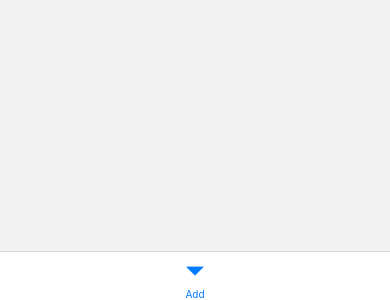
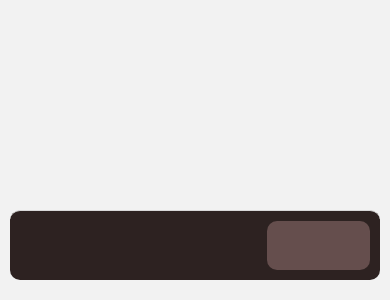
Before and after one commit to gabrielhonji/VirtualClosetSenai, a React Native app in the folder app/: screen /Login in a window 390 px wide. Before the commit this address had no page. Shown: the part 544-844 px from the top of the page. Built offline with nearby package versions, Linux system fonts and the light colour scheme.

Commit message:
bottom tab navbar start

```diff
--- /dev/null
+++ b/app/src/screens/login/Login.jsx
@@ -0,0 +1,9 @@
+import { Progress, ProgressFilledTrack } from '@gluestack-ui/themed';
+
+export default function Login() {
+  return (
+    <Progress value={100} w={300} size="md">
+      <ProgressFilledTrack />
+    </Progress>
+  );
+}
--- a/app/src/screens/navigator/Navigator.jsx
+++ b/app/src/screens/navigator/Navigator.jsx
@@ -3,14 +3,18 @@ import { NavigationContainer } from '@react-navigation/native';
 import { createStackNavigator } from '@react-navigation/stack';
 import { createBottomTabNavigator } from '@react-navigation/bottom-tabs';
 
+import styles from './Styles.jsx';
 import { Progress, ProgressFilledTrack } from '@gluestack-ui/themed';
+// import Ionicons from 'react-native-vector-icons/Ionicons';
 
 const Stack = createStackNavigator();
 const Tab = createBottomTabNavigator();
 
-export function Add() {
+import Login from '../login/Login';
+
+export function Test() {
     return (
-        <Progress value={100} w={300} size="md">
+        <Progress value={10} w={300} size="md">
             <ProgressFilledTrack />
         </Progress>
     );
@@ -18,8 +22,31 @@ export function Add() {
 
 export function HomeNavigator() {
     return (
-        <Tab.Navigator backBehavior='history' initialRouteName='Add' screenOptions={{ headerShown: false }}>
-            <Tab.Screen name="Add" component={Add} />
+        <Tab.Navigator backBehavior='history' initialRouteName='Test' screenOptions={({route}) => ({
+            headerShown: false,
+            tabBarShowLabel: false,
+            tabBarActiveTintColor: '#F5F0F6',
+            tabBarActiveBackgroundColor: '#654E4D',
+            tabBarHideOnKeyboard: true,
+            tabBarItemStyle: {
+                borderRadius: 10,
+                margin: 10,
+            },
+            tabBarStyle: {
+                backgroundColor: '#2D2221',
+                borderRadius: 10,
+                marginHorizontal: 10,
+                marginBottom: 20,
+                height: 70,
+            },
+            tabBarIcon: ({ focused, color, size }) => {
+                let iconName;
+                iconName = focused
+            }
+            })}>
+            <Tab.Screen name="Test1" component={Test} />
+            <Tab.Screen name="Test2" component={Test} />
+            <Tab.Screen name="Login" component={Login} />
         </Tab.Navigator>
     );
 }
--- /dev/null
+++ b/app/src/screens/navigator/Styles.jsx
@@ -0,0 +1,9 @@
+import { StyleSheet } from "react-native";
+
+const styles = StyleSheet.create({
+  NavigationContainer: {
+    backgroundColor: '#1E1716',
+    flex: 1,
+  },
+})
+export default styles;
```
Also changed, not shown: app/src/screens/login/Styles.jsx (added).
